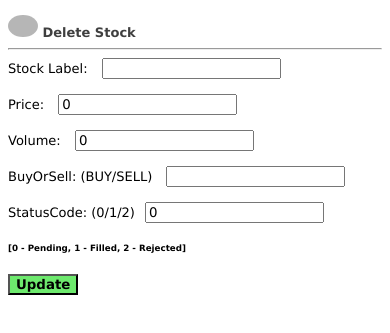
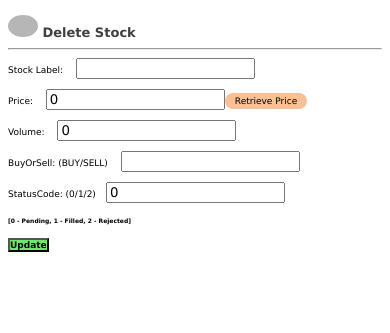
Before and after one commit to rakshaa-01/TeamRAM-frontend, an Angular app: page /add/1 in a window 390 px wide. Shown: the part 159-492 px from the top of the page. Built offline with nearby package versions, Linux system fonts and the light colour scheme; grey boxes are pictures that could not be loaded.

Commit message:
Retrieve price from ext. API feature added

```diff
--- a/src/app/add-stock/add-stock.component.css
+++ b/src/app/add-stock/add-stock.component.css
@@ -7,8 +7,31 @@
     box-sizing: border-box;
     font-family: 'Lucida Sans', 'Lucida Sans Regular', 'Lucida Grande', 'Lucida Sans Unicode', Geneva, Verdana, sans-serif;
 }
+.style-button{
+    background-color: #fac095;
+    cursor: pointer;
+    border: none;
+    display: inline-block;
+    padding: 3px 10px;
+    border-radius: 8px;
+    text-align: center;
+    transition-duration: 0.4s;
+  }
+  .style-button:hover{
+    box-shadow: 0 12px 16px 0 rgba(0,0,0,0.24), 0 17px 50px 0 rgba(0,0,0,0.19);
+    background-color: black;
+    color: white;
+  }
+
 @media only screen and (max-width: 600px) {
-    form {
+    form, button {
       font-size:small;
     }
 }
+@media only screen and (max-width: 420px) {
+    form, button {
+       font-size:xx-small;
+       padding:0;
+       margin:0;
+     }
+   }
--- a/src/app/add-stock/add-stock.component.html
+++ b/src/app/add-stock/add-stock.component.html
@@ -7,25 +7,28 @@
     <br><br>
 
     <label for ="price" style="margin-right:10px">Price: </label>
-    <input type="number" id ="name" formControlName = "price">
+    <!-- Price corresponding to stock ticker,
+      https://marketdata.multicode.uk/API/PseudoFeed/{stockTicker}
+    -->
+    <input type="number" id ="price" formControlName = "price" readonly>
     <span style="color:red">{{errorMessage2}}</span>
-
+    <button class="style-button" (click) = "retrievePrice()">Retrieve Price</button>
     <br><br>
 
     <label for ="volume" style="margin-right:10px">Volume: </label>
-    <input type="number" id ="name" formControlName = "volume">
+    <input type="number" id ="volume" formControlName = "volume">
     <span style="color:red">{{errorMessage3}}</span>
 
     <br><br>
 
     <label for ="buyOrSell" style="margin-right:10px">BuyOrSell: (BUY/SELL) </label>
-    <input type="text" id ="name" formControlName = "buyOrSell">
+    <input type="text" id ="buyOrSell" formControlName = "buyOrSell">
     <span style="color:red">{{errorMessage4}}</span>
 
     <br><br>
 
     <label for ="statusCode" style="margin-right:10px">StatusCode: (0/1/2)</label>
-    <input type="number" id ="name" formControlName = "statusCode">
+    <input type="number" id ="statusCode" formControlName = "statusCode">
     <span style="color:red">{{errorMessage5}}</span>
     <h6>[0 - Pending, 1 - Filled, 2 - Rejected] </h6>
 
--- a/src/app/add-stock/add-stock.component.ts
+++ b/src/app/add-stock/add-stock.component.ts
@@ -13,6 +13,7 @@ import * as emailjs from 'emailjs-com';
 })
 export class AddStockComponent implements OnInit{
 apiUrl = 'http://localhost:8080/check-ticker';
+priceUrl = "https://marketdata.multicode.uk/API/PseudoFeed";
 emailService = emailjs;
 stockId: number;
 
@@ -47,7 +48,7 @@ constructor(private restService: RestRequestsService, private httpClient: HttpCl
     this.errorMessage4= "";
     this.errorMessage5= "";
 
-
+    //Check stockTicker from external API
     this.httpClient.get<string>(`${this.apiUrl}?stockTicker=${stockTicker}`)
     .subscribe(
       response => {
@@ -115,6 +116,7 @@ constructor(private restService: RestRequestsService, private httpClient: HttpCl
               {
                 alert("Stock added with ID: " + data.id);
                 //this.sendEmailNotification(formData); //DO NOT UNCOMMENT, mail feature is limited to 10 mails, already 4 used
+                this.router.navigate(['/view']);
               },
               error: error => alert("Something went wrong! " + error)
             })
@@ -128,8 +130,29 @@ constructor(private restService: RestRequestsService, private httpClient: HttpCl
           console.log('Stock label is not present in the list.');
       }
     });
+   }
 
-   }
+  //Retrieve price from external API
+  retrievePrice(){
+    const arr = [];
+    this.httpClient.get(`${this.priceUrl}/${this.newStockForm.value.stockTicker}`, {responseType: 'text'}).subscribe(
+      data => {
+        const stockTicker = this.newStockForm.value.stockTicker;
+        for(let i = 0; i<data.length; i++)
+        {
+          if(data[i]>= '0' && data[i] <= '9')
+            arr.push(data[i]);
+        }
+        const numberValue1 = Number(arr.join(''));
+        this.newStockForm.get("price").setValue(numberValue1);
+    },
+      error => {
+        console.error("Error fetching market data:", error);
+      }
+    );
+  }
+
+  //Send email upon successfull BUY/ SELL
   sendEmailNotification(formData: any){
     let str: string = "";
     if(formData.buyOrSell == "BUY" || formData.buyOrSell == "buy")
--- a/src/app/delete-stock/delete-stock.component.ts
+++ b/src/app/delete-stock/delete-stock.component.ts
@@ -1,6 +1,7 @@
 import { Component } from '@angular/core';
 import { RestRequestsService } from '../services/rest-requests.service';
 import { FormControl, FormGroup } from '@angular/forms';
+import { Router } from '@angular/router';
 
 @Component({
   selector: 'app-delete-stock',
@@ -9,7 +10,7 @@ import { FormControl, FormGroup } from '@angular/forms';
 })
 export class DeleteStockComponent{
 
-  constructor(private restService: RestRequestsService) {}
+  constructor(private restService: RestRequestsService, private router: Router) {}
   errormsg: string = "";
   successmsg: string = "";
   id1: number | null | undefined;
@@ -32,6 +33,7 @@ export class DeleteStockComponent{
     () => {
       this.successmsg = ' Stock order: ' + this.id1 + ' deleted successfully';
       console.log('Stock order: ' + this.id1 +' deleted successfully');
+      this.router.navigate(['/view']);
     },
     (error) => {
       if (error.status === 404) {
--- a/src/app/display-stock/display-stock.component.css
+++ b/src/app/display-stock/display-stock.component.css
@@ -41,17 +41,17 @@ tr:nth-child(even) {
   }
 }
 @media only screen and (max-width: 600px) {
- table {
+ table, button {
     font-size:small;
   }
 }
 @media only screen and (max-width: 420px) {
-  table {
+  table, button {
      font-size:xx-small;
    }
  }
  @media only screen and (max-width: 330px) {
-  table {
+  table, button {
      font-size:5%;
    }
  }
--- a/src/app/display-stock/display-stock.component.html
+++ b/src/app/display-stock/display-stock.component.html
@@ -22,7 +22,7 @@
         <td>{{stock.buyOrSell}}</td>
         <td>{{stock.statusCode}}</td>
         <td>
-         <button class="style-button" style="vertical-align:middle" role="edit" style="font-weight: bold" (click) = "editStock(stock.id)">
+         <button class="style-button" role="edit" style="font-weight: bold" (click) = "editStock(stock.id)">
          <span>
             Edit
          </span>
```
